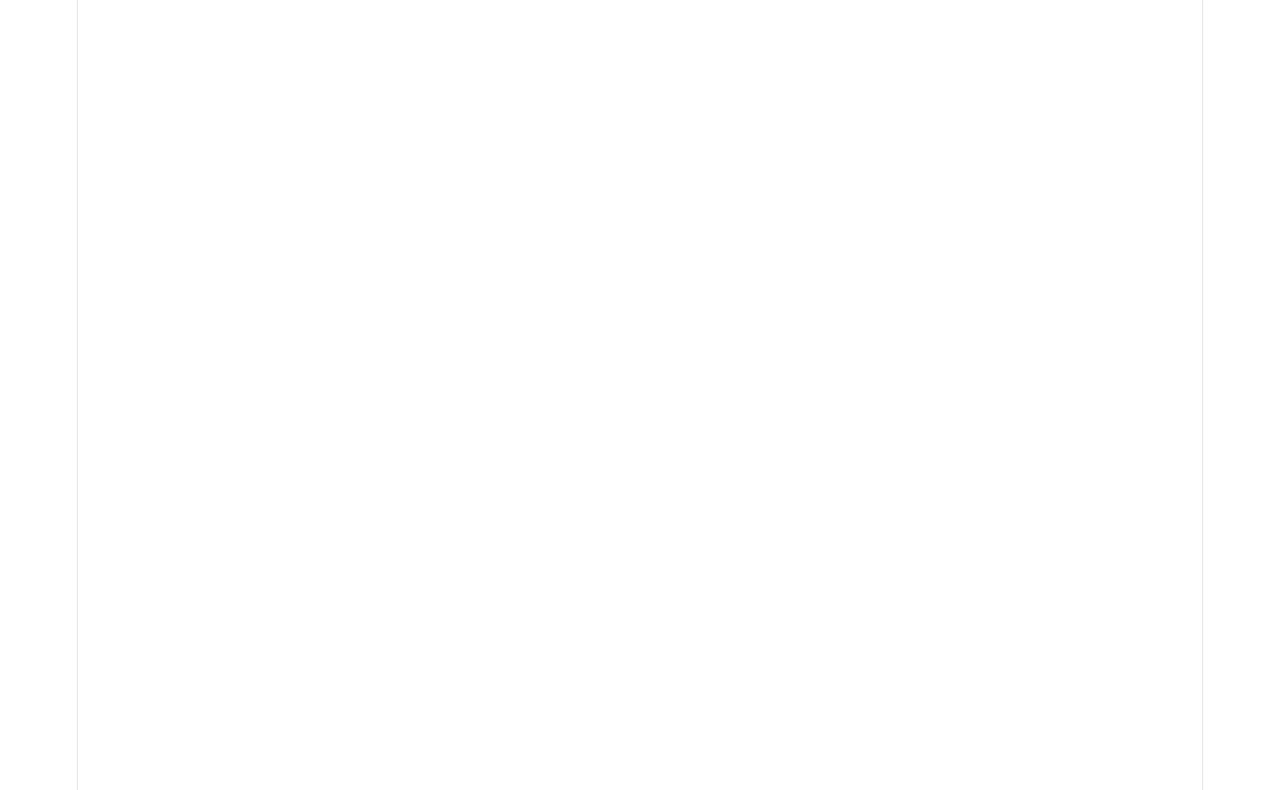
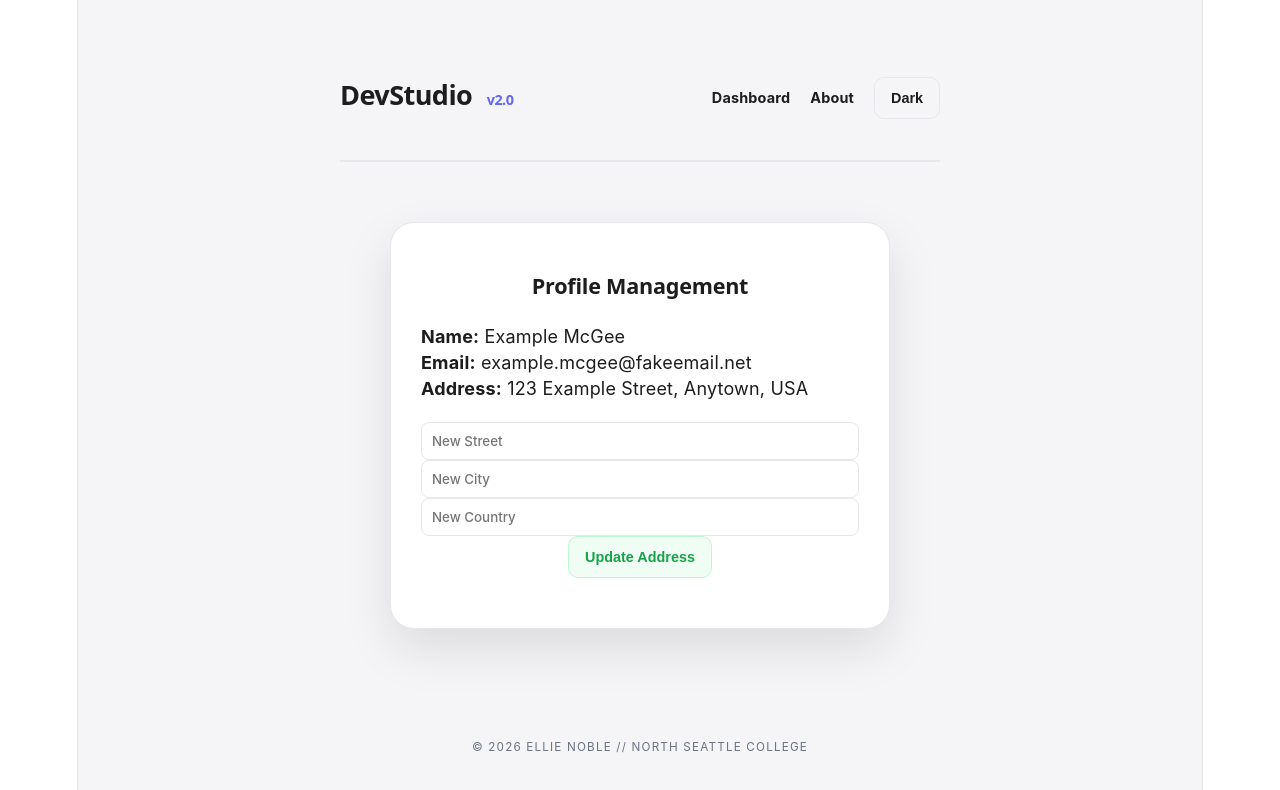
Before and after one commit to ellieNoble13/React-Development-Showcase, a React (Vite) app in the folder react-portfolio/: page /lab/basic-profile in a window 1280 px wide. Before the commit this address had no page. Shown: the top 790 px of the page. Built offline with nearby package versions, Linux system fonts and the light colour scheme.

Commit message:
Updated UserProfile with Context API

```diff
--- a/react-portfolio/src/App.jsx
+++ b/react-portfolio/src/App.jsx
@@ -32,7 +32,6 @@ function App() {
                     <Route path="/" element={<MainLayout />}>
                         <Route index element={<LandingPage />} />
 
-                        {/* Ensure these paths match your LandingPage links */}
                         <Route path="lab/counter" element={<Counter />} />
                         <Route path="lab/dogs" element={<DogQueryApp />} />
                         <Route path="lab/gallery" element={<Gallery />} />
@@ -41,6 +40,7 @@ function App() {
                         <Route path="lab/tasks" element={<TaskManager />} />
                         <Route path="lab/profile-basic" element={<UserProfile />} />
                         <Route path="lab/profile-immer" element={<UserProfileImmer />} />
+                        <Route path="lab/basic-profile" element={<UserProfile />} />
 
                         <Route path="blog" element={<BlogHome />} />
                         <Route path="blog/post/:postId" element={<PostView />} />
--- /dev/null
+++ b/react-portfolio/src/context/UserContext.jsx
@@ -0,0 +1,36 @@
+import { createContext, useState, useContext } from 'react';
+
+const UserContext = createContext();
+
+export const UserProvider = ({ children }) => {
+    const [user, setUser] = useState({
+        name: 'Example McGee',
+        email: 'example.mcgee@fakeemail.net',
+        address: {
+            street: '123 Example Street',
+            city: 'Anytown',
+            country: 'USA'
+        }
+    });
+
+
+    const updateUserAddress = (newAddress) => {
+        setUser((prev) => ({
+            ...prev,
+            address: {
+                ...prev.address,
+                street: newAddress.street || prev.address.street,
+                city: newAddress.city || prev.address.city,
+                country: newAddress.country || prev.address.country
+            }
+        }));
+    };
+
+    return (
+        <UserContext.Provider value={{ user, updateUserAddress }}>
+            {children}
+        </UserContext.Provider>
+    );
+};
+
+export const useUser = () => useContext(UserContext);
--- a/react-portfolio/src/main.jsx
+++ b/react-portfolio/src/main.jsx
@@ -3,11 +3,14 @@ import { createRoot } from 'react-dom/client'
 import App from './App.jsx'
 import './index.css'
 import { ThemeProvider } from './context/ThemeContext'
+import { UserProvider } from './context/UserContext'
 
 createRoot(document.getElementById('root')).render(
     <StrictMode>
         <ThemeProvider>
+            <UserProvider>
             <App />
+            </UserProvider>
         </ThemeProvider>
     </StrictMode>,
 )
--- a/react-portfolio/src/pages/LandingPage.jsx
+++ b/react-portfolio/src/pages/LandingPage.jsx
@@ -21,8 +21,9 @@ const LandingPage = () => {
             items: [
                 { path: "/lab/shopping", title: "Immer Shopping", desc: "Complex list state with useImmer." },
                 { path: "/lab/profile-immer", title: "User Profile (Immer)", desc: "Deeply nested object updates." },
+                { path: "/lab/basic-profile", title: "User Profile", desc: "Now with context API!"},
                 { path: "/lab/tasks", title: "Task Manager", desc: "Filtering and persistent list logic." },
-                { path: "/lab/counter", title: "Basics", desc: "Fundamental useState patterns." }
+                { path: "/lab/counter", title: "Counter With Use State", desc: "Fundamental useState patterns." }
             ]
         }
     ];
--- a/react-portfolio/src/pages/UserProfile.jsx
+++ b/react-portfolio/src/pages/UserProfile.jsx
@@ -1,59 +1,51 @@
-import {useState} from 'react'
+import { useState } from 'react';
+import { useUser } from '../context/UserContext';
 
 const UserProfile = () => {
-const [userProfile, setUserProfile] = useState({
-    name: 'Example McGee',
-    email: 'example.mcgee@fakeemail.net',
-    address: {
-        street: '123 Example Street',
-        city: 'Anytown',
-        country: 'USA'
-    }
-});
+    // Reads 'user' and 'updateUserAddress' directly from the code above
+    const { user, updateUserAddress } = useUser();
 
-const [tempAddress, setTempAddress] = useState({
-    street: '',
-    city: '',
-    country: ''
-});
+    const [tempAddress, setTempAddress] = useState({
+        street: '',
+        city: '',
+        country: ''
+    });
 
-    const updateAddress = () => {
-        setUserProfile({
-            ...userProfile,
-            address: {
-                ...userProfile.address,
-                street: tempAddress.street || userProfile.address.street,
-                city: tempAddress.city || userProfile.address.city,
-                country: tempAddress.country || userProfile.address.country
-            }
-        });
+    const handleUpdate = () => {
+        updateUserAddress(tempAddress);
+        setTempAddress({ street: '', city: '', country: '' });
     };
+
     return (
         <div className="lab-card">
             <h2>Profile Management</h2>
 
-            <div className="display-box" style={{textAlign: 'left', margin: '20px 0'}}>
-                <p><strong>Name:</strong> {userProfile.name}</p>
-                <p><strong>Address:</strong> {userProfile.address.street}, {userProfile.address.city}, {userProfile.address.country}</p>
+            <div className="display-box" style={{ textAlign: 'left', margin: '20px 0' }}>
+                <p><strong>Name:</strong> {user.name}</p>
+                <p><strong>Email:</strong> {user.email}</p>
+                <p><strong>Address:</strong> {user.address.street}, {user.address.city}, {user.address.country}</p>
             </div>
 
-            <div className="button-grid" style={{flexDirection: 'column'}}>
+            <div className="button-grid" style={{ flexDirection: 'column', gap: '10px' }}>
                 <input
                     type="text"
                     placeholder="New Street"
-                    onChange={(e) => setTempAddress({...tempAddress, street: e.target.value})}
+                    value={tempAddress.street}
+                    onChange={(e) => setTempAddress({ ...tempAddress, street: e.target.value })}
                 />
                 <input
                     type="text"
                     placeholder="New City"
-                    onChange={(e) => setTempAddress({...tempAddress, city: e.target.value})}
+                    value={tempAddress.city}
+                    onChange={(e) => setTempAddress({ ...tempAddress, city: e.target.value })}
                 />
                 <input
                     type="text"
                     placeholder="New Country"
-                    onChange={(e) => setTempAddress({...tempAddress, country: e.target.value})}
+                    value={tempAddress.country}
+                    onChange={(e) => setTempAddress({ ...tempAddress, country: e.target.value })}
                 />
-                <button onClick={updateAddress} className="success-btn">Update Address</button>
+                <button onClick={handleUpdate} className="success-btn">Update Address</button>
             </div>
         </div>
     );
```
